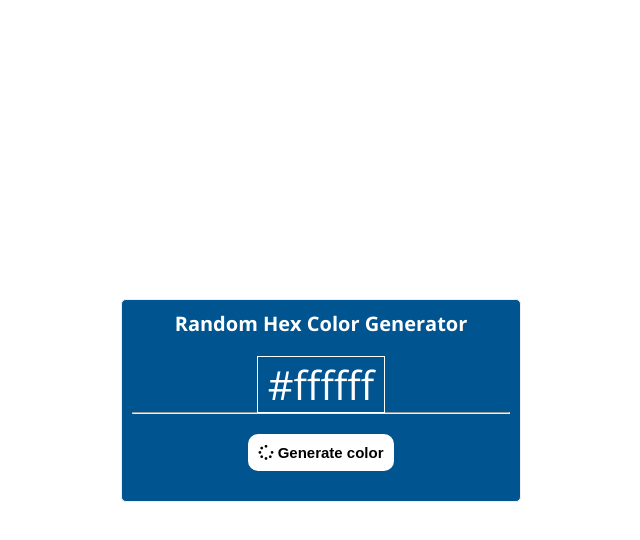
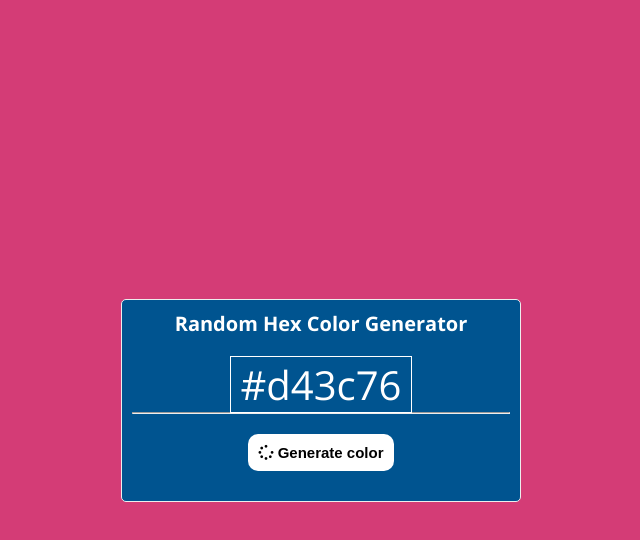
Before and after one commit to moroz23moroz/--3.-Random-Num, a plain HTML site: page index.html in a window 1280 px wide. Both pictures are taken after a click on the button "Generate color". Shown: the whole page, without its empty margins (319-959 px from the left). Drawn offline with nearby package versions, Linux system fonts and the light colour scheme.

Commit message:
add randomColor

```diff
--- a/index.html
+++ b/index.html
@@ -34,10 +34,10 @@
     <div class="container">
       <div class="counter-div">
         <h1>Random Hex Color Generator</h1>
-        <span class="count color">#ffffff</span>
+        <span class="count hex">#ffffff</span>
         <hr />
         <div class="buttons">
-          <button>
+          <button class="generate">
             <i class="fas fa-spinner"></i>
             Generate color
           </button>
--- a/script.js
+++ b/script.js
@@ -0,0 +1,16 @@
+// let color = Math.random();
+// color = Math.random().toString(16);
+// color = Math.random().toString(16).substring(2, 8);
+// console.log(color);
+
+const hex = document.querySelector(".hex");
+const bts = document.querySelector(".generate");
+const generateColor = () => {
+  const randomColor = Math.random().toString(16).substring(2, 8);
+  const colorValue = "#" + randomColor;
+  document.body.style.backgroundColor = colorValue;
+  hex.innerHTML = colorValue;
+  console.log(randomColor);
+};
+
+bts.addEventListener("click", generateColor);
```
